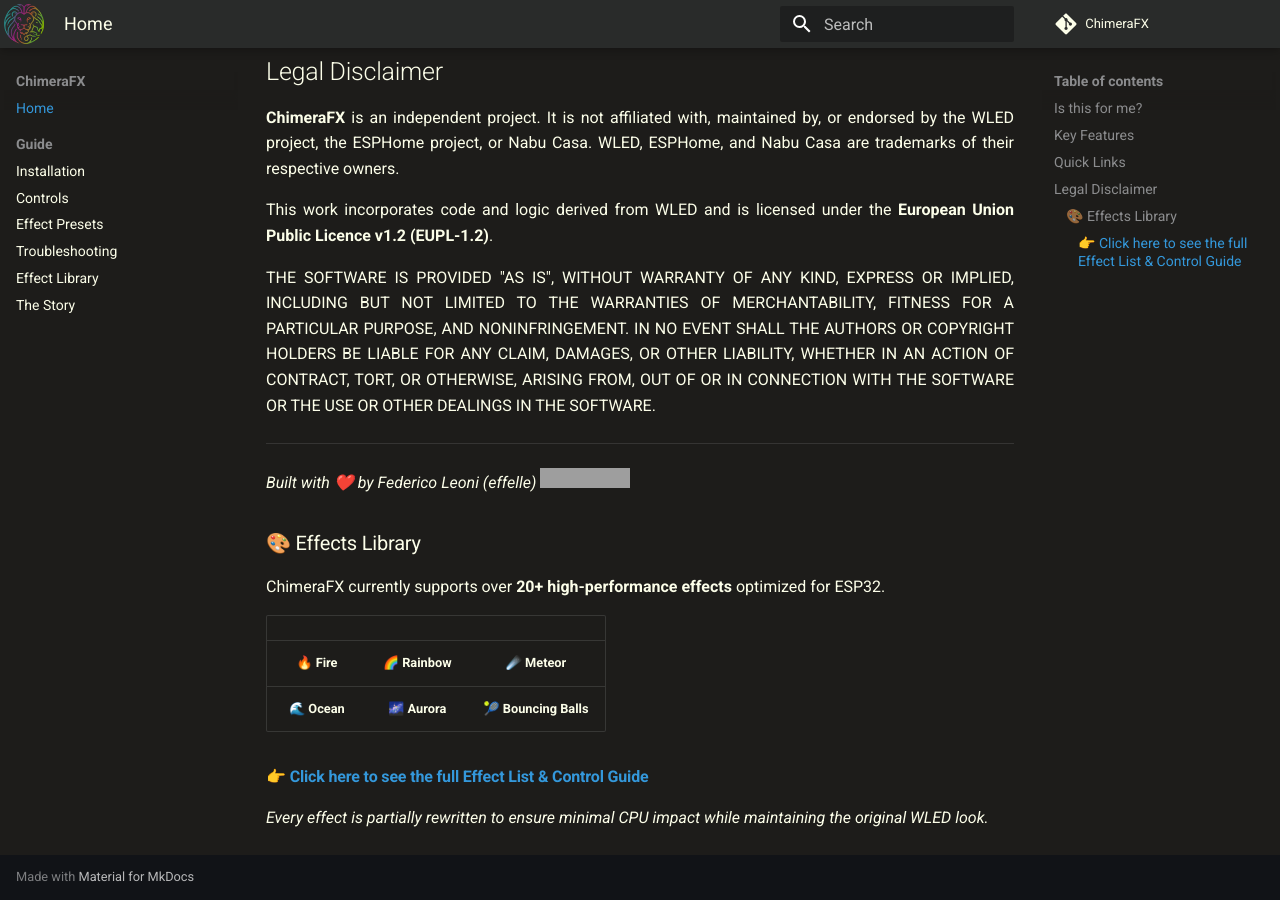
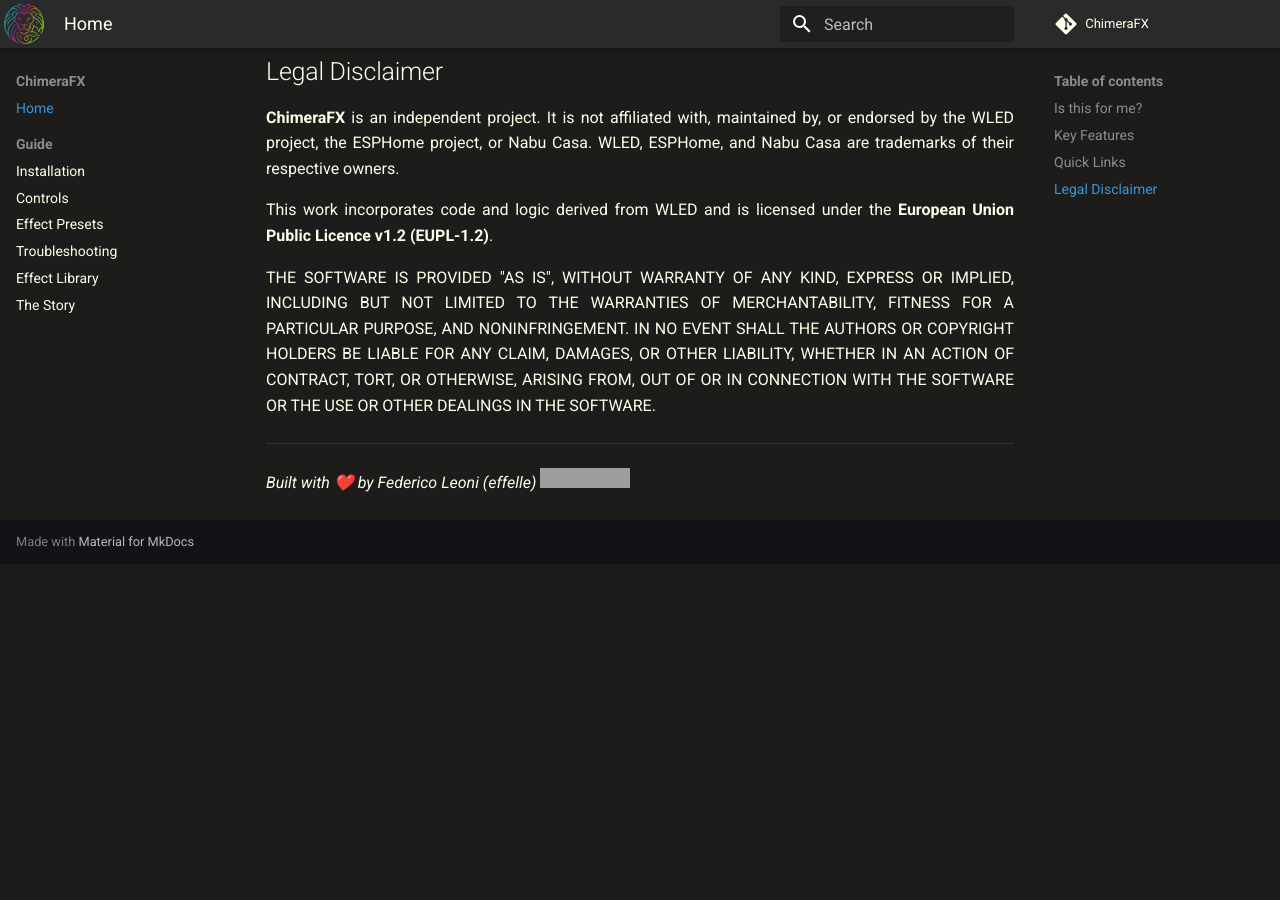
Before and after one commit to effelle/ChimeraFX, an MkDocs documentation site: the page built from docs/index.md, in a window 1280 px wide and 900 px high, scrolled down 1323 px. Built offline with MkDocs 1.6.1 and Material for MkDocs 9.7.7, drawn with Linux system fonts in a browser that asks for light colours; comment, search, counter and statistics services are not loaded; after the commit the page ends 1887 px from its top, so only the background shows below that; grey boxes are pictures that could not be loaded.

```diff
--- a/docs/index.md
+++ b/docs/index.md
@@ -47,15 +47,3 @@
 
 ---
 *Built with ❤️ by Federico Leoni (effelle)* [![https://www.buymeacoffee.com/effelle](https://img.shields.io/badge/Donate-Buy%20me%20a%20coffee-orange?style=for-the-badge)](https://www.buymeacoffee.com/effelle)
-
-### 🎨 Effects Library
-ChimeraFX currently supports over **20+ high-performance effects** optimized for ESP32.
-
-| | | |
-|:---:|:---:|:---:|
-| 🔥 **Fire** | 🌈 **Rainbow** | ☄️ **Meteor** |
-| 🌊 **Ocean** | 🌌 **Aurora** | 🎾 **Bouncing Balls** |
-
-#### [👉 Click here to see the full Effect List & Control Guide](https://effelle.github.io/ChimeraFX/Effects-Library/)
-
-*Every effect is partially rewritten to ensure minimal CPU impact while maintaining the original WLED look.*
```
Also changed, not shown: README.md (+4 -6 lines), 1 other file.
